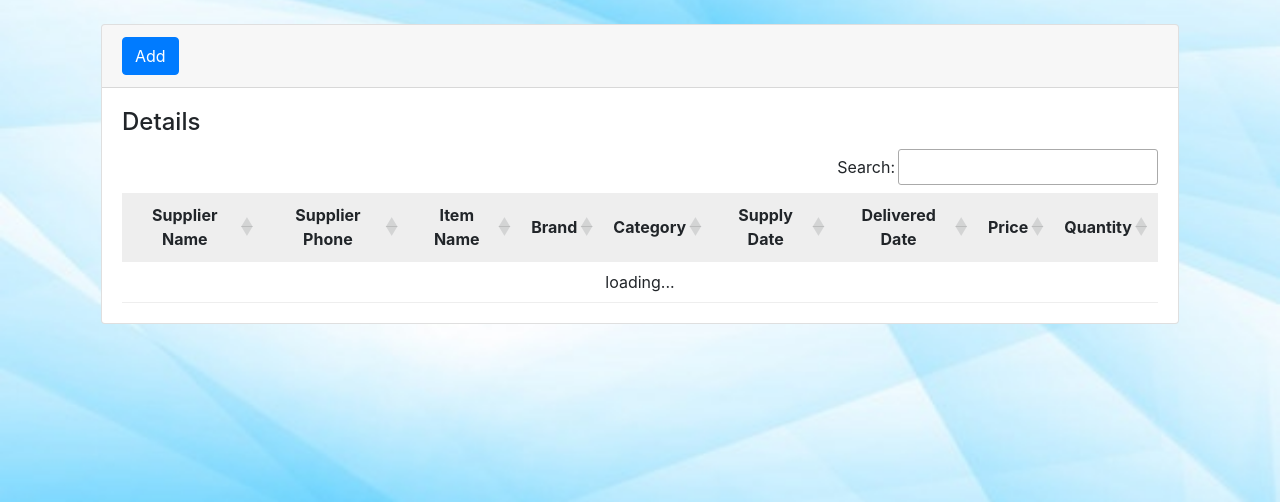
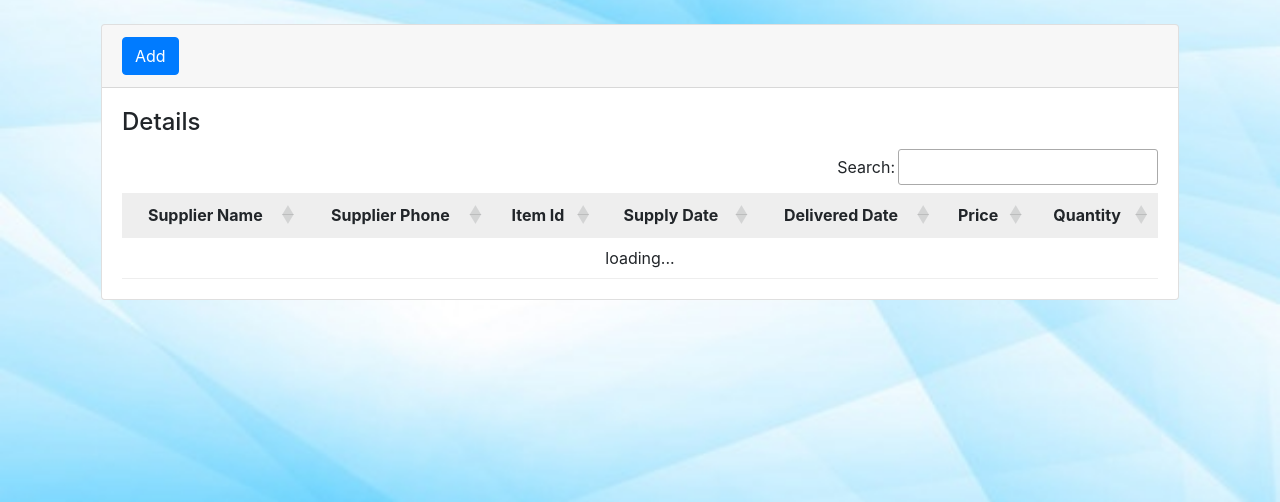
Before and after one commit to deepika9294/inventory_management, a PHP site: page /inventory/itemSupply.php in a window 1280 px wide. Shown: the part 70-572 px from the top of the page. Run offline with PHP 8.4, Linux system fonts and the light colour scheme; data comes from the database, SQL or seed files in the repository; data that the repository does not hold is empty; some libraries are stand-ins or nearby versions.

Commit message:
fix: issue in item_suppliers while displaying data

```diff
--- a/fetchItemSuppliers.php
+++ b/fetchItemSuppliers.php
@@ -2,10 +2,7 @@
 
 require_once 'core.php';
 
-$sql = "SELECT supplier_name, supplier_phone, item_name, brand_name, category_name,supplied_date,delivered_date, item_suppliers.price, item_suppliers.quantity  from
-inventory_items inner join brands on brands.brand_id = inventory_items.brand_id
-inner join category on category.category_id = inventory_items.category_id
-inner join item_suppliers on inventory_items.item_id = item_suppliers.item_id
+$sql = "SELECT supplier_name, supplier_phone, item_id, supplied_date,delivered_date, item_suppliers.price, item_suppliers.quantity  from item_suppliers
 inner join supplier on supplier.supplier_id = item_suppliers.supplier_id";
 
 
@@ -25,8 +22,6 @@ if($result->num_rows > 0) {
         $row[4],
         $row[5],
         $row[6],
-        $row[7],
-        $row[8]
      );
  }
 }
--- a/inventory.sql
+++ b/inventory.sql
@@ -159,3 +159,7 @@ CREATE TABLE `item_suppliers` (
 );
 INSERT INTO `item_suppliers`(`supplier_id`,`supplied_date`,`delivered_date`,`price`,`quantity`,`item_id`) VALUES
 (1,STR_TO_DATE('06-01-2019', '%m-%d-%Y'),STR_TO_DATE('08-01-2019', '%m-%d-%Y'), 400, 3 ,8);
+
+
+ALTER TABLE `item_suppliers`
+  MODIFY `id` int(11) NOT NULL AUTO_INCREMENT;
--- a/itemSupply.php
+++ b/itemSupply.php
@@ -38,9 +38,7 @@
                         <tr>
                         <th style="text-align: center;">Supplier Name</th>
                         <th style="text-align: center;">Supplier Phone</th>
-                        <th style="text-align: center;">Item Name</th>
-                        <th style="text-align: center;">Brand</th>
-                        <th style="text-align: center;">Category</th>
+                        <th style="text-align: center;">Item Id</th>
                         <th style="text-align: center;">Supply Date</th>
                         <th style="text-align: center;">Delivered Date</th>
                         <th style="text-align: center;">Price</th>
```
